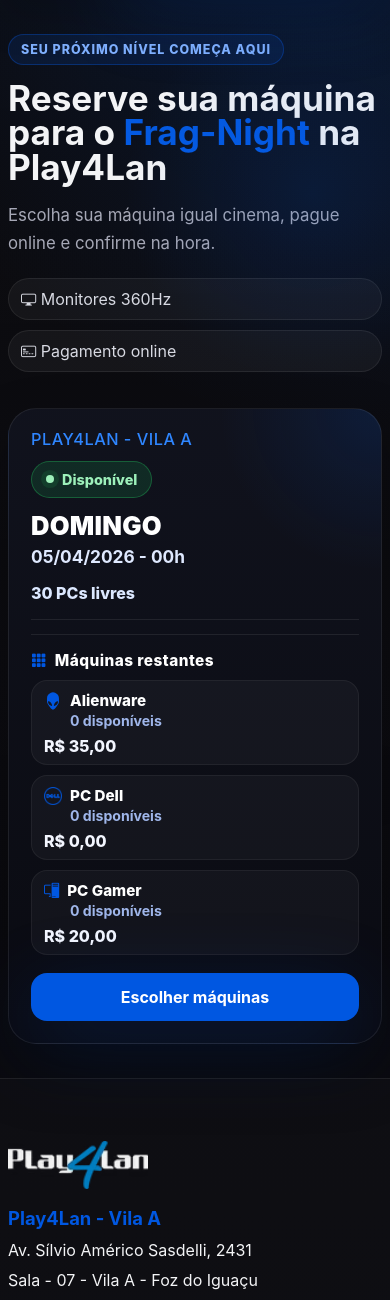
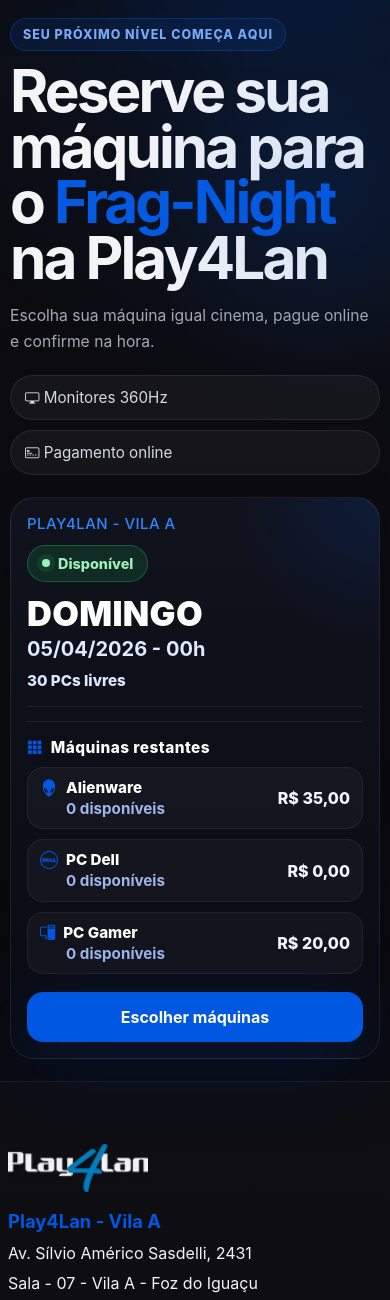
Before and after one commit to Hunter954/play4lanfragnight, a Flask app: page / in a window 390 px wide. Shown: the part 125-1425 px from the top of the page. Run offline with Flask 3, Linux system fonts and the light colour scheme; parts of the project's set-up code (start-up, migrations or seed data) failed here and were passed over.

Commit message:
Add files via upload

```diff
--- a/app/routes.py
+++ b/app/routes.py
@@ -246,7 +246,21 @@ def home():
 
 @site_bp.route('/evento/<slug>')
 def event_detail(slug):
-    event = FragNightEvent.query.filter_by(slug=slug).first_or_404()
+    event = FragNightEvent.query.filter_by(slug=slug).first()
+    if not event:
+        normalized_slug = slugify_text(slug)
+        for candidate in FragNightEvent.query.order_by(FragNightEvent.id.desc()).all():
+            candidate_slugs = {
+                candidate.slug,
+                slugify_text(candidate.title),
+                f"evento-{candidate.id}",
+                str(candidate.id),
+            }
+            if slug in candidate_slugs or normalized_slug in candidate_slugs:
+                event = candidate
+                break
+    if not event:
+        abort(404)
     groups = MachineGroup.query.filter_by(event_id=event.id).order_by(MachineGroup.id.asc()).all()
     reserved_rows = db.session.query(ReservationItem.machine_id).join(Reservation).filter(
         Reservation.event_id == event.id,
@@ -257,7 +271,7 @@ def event_detail(slug):
     blocked_machine_ids = unavailable_machine_ids | disabled_machine_ids
     sections = build_machine_sections(groups, blocked_machine_ids)
     total_available_count = sum(section['available_count'] for section in sections)
-    weekday_label = weekday_names.get(event.event_date.weekday(), event.event_date.strftime('%A').upper())
+    weekday_label = WEEKDAY_NAMES.get(event.event_date.weekday(), event.event_date.strftime('%A').upper())
     return render_template(
         'site/event_detail.html',
         event=event,
--- a/app/static/css/app.css
+++ b/app/static/css/app.css
@@ -1273,3 +1273,40 @@ input[readonly]{cursor:not-allowed;opacity:.92;background:rgba(255,255,255,.04)}
 @media (max-width: 700px){
   .admin-event-list{grid-template-columns:1fr}
 }
+
+
+/* Ajustes mobile da home */
+@media (max-width: 900px){
+  .hero.hero--luxury-bg{padding:28px 0 22px;}
+  .hero-grid.hero-grid-events.hero-grid-events-carousel{grid-template-columns:1fr;gap:22px;align-items:start;}
+  .hero-grid-events-carousel > div:first-child{order:1;}
+  .hero-event-carousel{order:2;width:100%;justify-content:stretch;}
+  .hero h1{max-width:100%;font-size:clamp(2.6rem,14vw,4.2rem);line-height:.95;letter-spacing:-.05em;margin:14px 0;}
+  .hero .hero-text{max-width:100%;font-size:1rem;line-height:1.65;margin-bottom:16px;}
+  .feature-row{display:grid;grid-template-columns:1fr 1fr;gap:10px;}
+  .feature-pill{justify-content:center;padding:12px 14px;font-size:.95rem;}
+  .hero-event-carousel__track{width:100%;}
+  .hero-card.hero-card-reservation-v2{width:100%;max-width:none;padding:18px 16px 16px;border-radius:24px;}
+  .hero-day{font-size:2.15rem;line-height:.92;}
+  .hero-datetime{font-size:1.25rem;}
+  .hero-card-location{font-size:.94rem !important;}
+  .hero-machine-item--split{grid-template-columns:minmax(0,1fr) auto;gap:12px;}
+  .hero-machine-price{font-size:1.1rem;}
+  .hero-card-reservation-v2 .btn.full{height:50px;font-size:1rem;}
+}
+
+@media (max-width: 640px){
+  .hero.hero--luxury-bg{padding-top:18px;}
+  .container.hero-grid.hero-grid-events.hero-grid-events-carousel{width:min(100%,calc(100% - 20px));}
+  .eyebrow{font-size:.78rem;padding:8px 12px;}
+  .hero h1{font-size:clamp(2.35rem,15vw,3.8rem);margin:12px 0 10px;}
+  .hero .hero-text{font-size:.98rem;margin-bottom:14px;}
+  .feature-row{grid-template-columns:1fr;}
+  .feature-pill{justify-content:flex-start;}
+  .hero-event-carousel__track{gap:12px;}
+  .hero-card-line--schedule-compact{gap:10px;}
+  .hero-card-availability-summary span{font-size:.95rem;white-space:normal;}
+  .hero-machine-name,.hero-machine-stock{font-size:.95rem;}
+  .hero-machine-price{font-size:1rem;}
+  .hero-carousel-nav{width:48px;height:48px;margin-top:10px;}
+}
```
